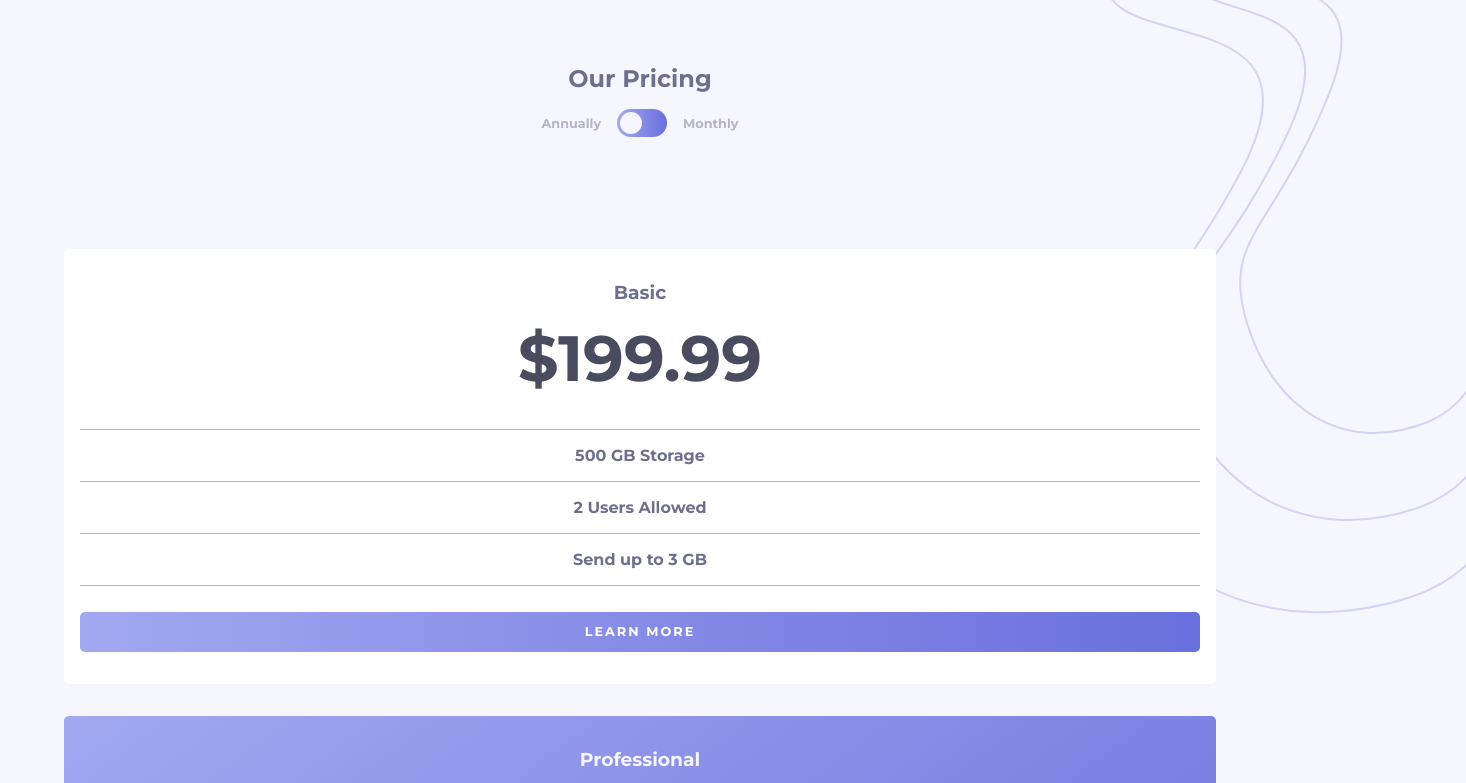
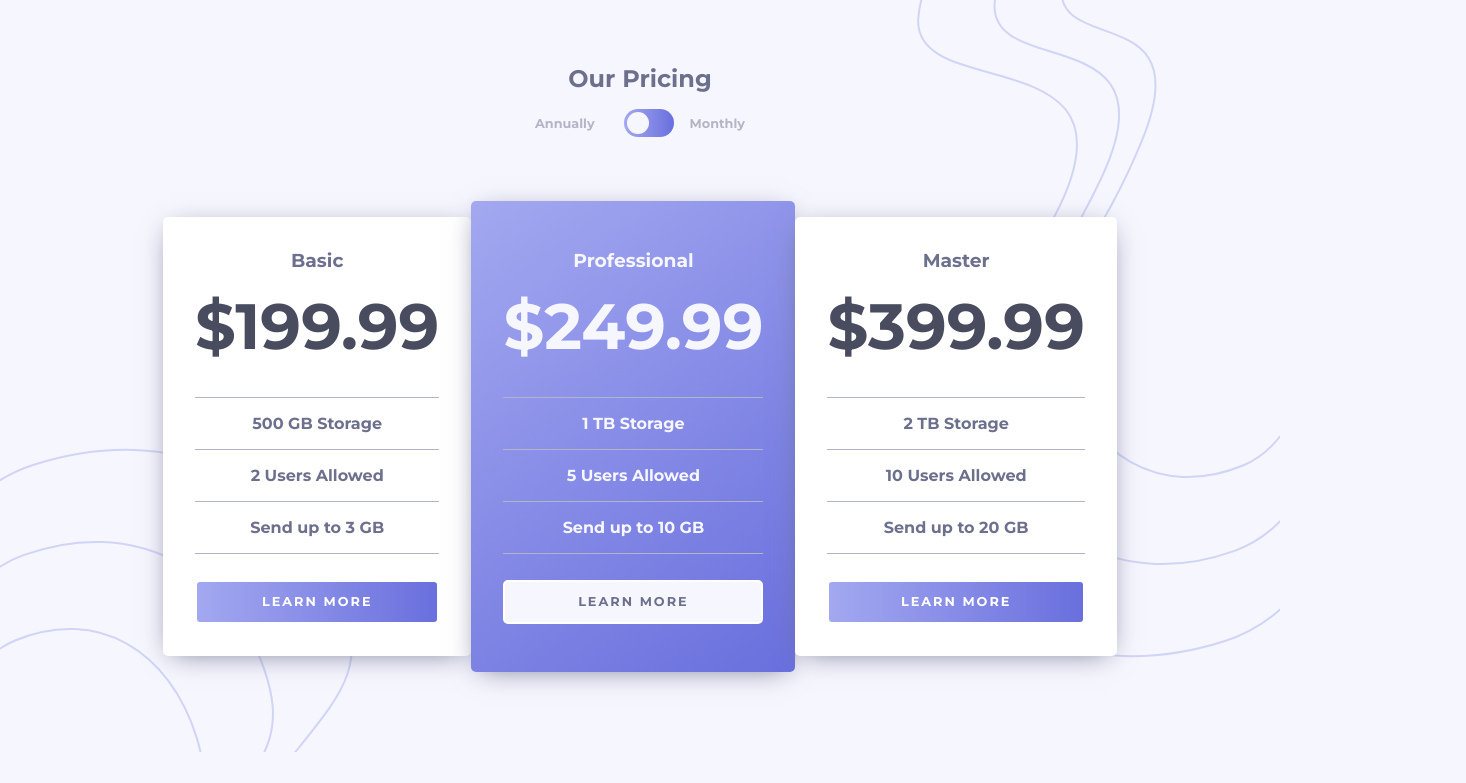
Before and after one commit to jorgeemzu/Pricing-Component-Frontend-Mentor, a plain HTML site: page index.html in a window 1280 px wide. Shown: the top 783 px of the page, 1466 px wide, since content can reach past the window. Drawn offline with Linux system fonts and the light colour scheme.

Commit message:
added changing price functionality via app.js finished desktop version

```diff
--- /dev/null
+++ b/app.js
@@ -0,0 +1,19 @@
+const price = document.querySelectorAll('.price');
+const checkbox = document.getElementById('checkbox');
+let element = document.querySelector('label');
+let toggle = window.getComputedStyle(element, '::after');
+let moveToggle = toggle.getPropertyValue('height');
+
+function setPrice() {
+	if (checkbox.checked) {
+		price[0].innerHTML = '&dollar;19.99';
+		price[1].innerHTML = '&dollar;24.99';
+		price[2].innerHTML = '&dollar;39.99';
+	} else {
+		price[0].innerHTML = '&dollar;199.99';
+		price[1].innerHTML = '&dollar;249.99';
+		price[2].innerHTML = '&dollar;399.99';
+	}
+}
+
+checkbox.addEventListener('change', setPrice);
--- a/index.html
+++ b/index.html
@@ -8,7 +8,7 @@
 		<link rel="icon" type="image/png" sizes="32x32" href="./images/favicon-32x32.png" />
 		<link rel="stylesheet" href="styles.css" />
 		<link href="https://fonts.googleapis.com/css2?family=Montserrat:wght@700&display=swap" rel="stylesheet" />
-
+		<script src="app.js" defer></script>
 		<title>Frontend Mentor | [Challenge Name Here]</title>
 
 		<!-- Feel free to remove these styles or customise in your own stylesheet 👍 -->
@@ -23,22 +23,22 @@
 		</style>
 	</head>
 	<body>
+		<div class="overflow">
 			<header>
 				<div class="container">
+					<h1>Our Pricing</h1>
 					<img src="images/bg-top.svg" alt="top_pattern" class="top__pattern" />
-				<h1>Our Pricing</h1>
 					<div class="header__pricing">
 						<h2>Annually</h2>
-					<label class="toggle" for="checkbox">
 						<input type="checkbox" name="checkbox" id="checkbox" />
-					</label>
+						<label class="toggle" for="checkbox"> </label>
 						<h2>Monthly</h2>
 					</div>
 				</div>
 			</header>
 
 			<main>
-			<div class="container">
+				<div class="container flex">
 					<div class="pricing__card basic">
 						<h3>Basic</h3>
 						<p class="price">&dollar;199.99</p>
@@ -76,10 +76,12 @@
 					</div>
 				</div>
 			</main>
+			<img class="bottom__pattern" src="images/bg-bottom.svg" alt="bottom_pattern" />
+		</div>
 
-		<div class="attribution">
+		<!-- <div class="attribution">
 			Challenge by <a href="https://www.frontendmentor.io?ref=challenge" target="_blank">Frontend Mentor</a>. Coded by
 			<a href="#">Your Name Here</a>.
-		</div>
+		</div> -->
 	</body>
 </html>
--- a/styles.css
+++ b/styles.css
@@ -20,6 +20,12 @@ body {
 	background-color: var(--vlightGrayBlue);
 }
 
+.overflow {
+	overflow-x: hidden;
+	position: relative;
+	padding-top: 2em;
+}
+
 .container {
 	width: 90%;
 	margin: 0 auto;
@@ -39,7 +45,7 @@ header h1 {
 
 .top__pattern {
 	position: absolute;
-	top: -44px;
+	top: -34px;
 	right: -186px;
 	max-width: 100%;
 	z-index: -1;
@@ -57,7 +63,7 @@ header h1 {
 	font-size: 0.8rem;
 }
 
-label {
+.toggle {
 	background: var(--gradient);
 	width: 50px;
 	height: 28px;
@@ -66,12 +72,19 @@ label {
 	position: relative;
 	display: flex;
 	align-items: center;
+	cursor: pointer;
+	/* transition: 0.2s; */
 }
-label input {
+
+.toggle:hover {
+	background: hsl(236, 72%, 79%);
+}
+
+input {
 	transform: scale(0);
 }
 
-label::after {
+.toggle::after {
 	position: absolute;
 	content: '';
 	width: 22px;
@@ -79,6 +92,11 @@ label::after {
 	border-radius: 50%;
 	background-color: var(--vlightGrayBlue);
 	left: 3px;
+	transition: 0.5s ease;
+}
+
+#checkbox:checked ~ .toggle::after {
+	left: 25px;
 }
 
 .pricing__card {
@@ -87,6 +105,11 @@ label::after {
 	margin-bottom: 2em;
 	border-radius: 5px;
 	color: var(--grayBlue);
+	box-shadow: 0px 5px 27px -9px var(--grayBlue);
+	animation-name: fadeIn;
+	animation-duration: 3s;
+	animation-timing-function: ease;
+	animation-fill-mode: forwards;
 }
 
 .pricing__card h3 {
@@ -98,6 +121,17 @@ label::after {
 	color: var(--darkGrayBlue);
 	padding-bottom: 0.5em;
 	border-bottom: solid 1px var(--lightGrayBlue);
+	/* transition: 1s ease; */
+}
+
+@keyframes fadeIn {
+	0% {
+		opacity: 0;
+	}
+
+	100% {
+		opacity: 1;
+	}
 }
 
 .features p {
@@ -109,6 +143,7 @@ label::after {
 	margin-top: 2em;
 	padding: 1em 0;
 	background: var(--gradient);
+	border: solid 2px white;
 	text-decoration: none;
 	color: white;
 	text-transform: uppercase;
@@ -118,6 +153,13 @@ label::after {
 	font-weight: 400;
 	letter-spacing: 2px;
 	font-size: 0.8rem;
+	transition: 0.5s ease;
+}
+
+.btn:hover {
+	background: white;
+	color: var(--grayBlue);
+	border: solid 2px var(--grayBlue);
 }
 
 .pro {
@@ -133,3 +175,49 @@ label::after {
 	background: var(--vlightGrayBlue);
 	color: var(--grayBlue);
 }
+
+.pro a:hover {
+	background: transparent;
+	color: white;
+	border-color: white;
+}
+
+.bottom__pattern {
+	position: absolute;
+	transform: scale(0);
+}
+
+@media (min-width: 800px) {
+	header {
+		margin: 0;
+		padding-top: 2em;
+	}
+
+	.top__pattern {
+		right: 0;
+		top: 0;
+	}
+	.flex {
+		display: flex;
+		align-items: center;
+		justify-content: center;
+		margin-bottom: 3em;
+	}
+
+	.pricing__card {
+		padding-left: 2em;
+		padding-right: 2em;
+	}
+
+	.pro {
+		padding-bottom: 3em;
+		padding-top: 3em;
+	}
+
+	.bottom__pattern {
+		left: 0;
+		bottom: 0;
+		z-index: -1;
+		transform: scale(1);
+	}
+}
```
Lines whose indentation alone changed are shown as unchanged.
